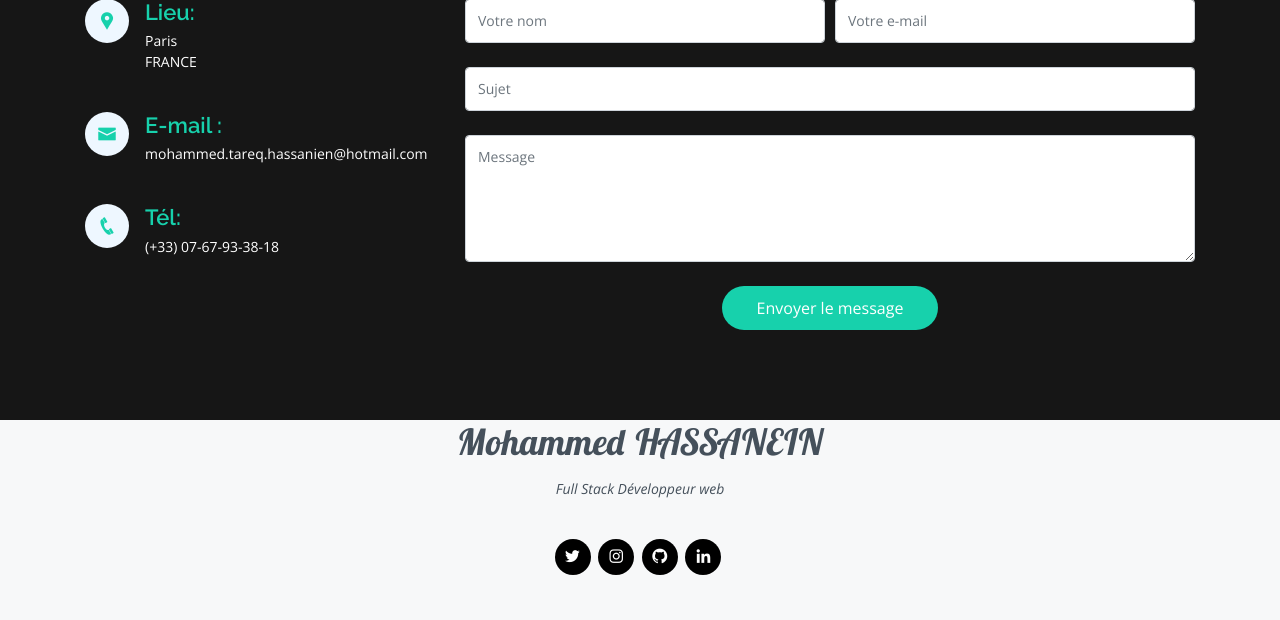
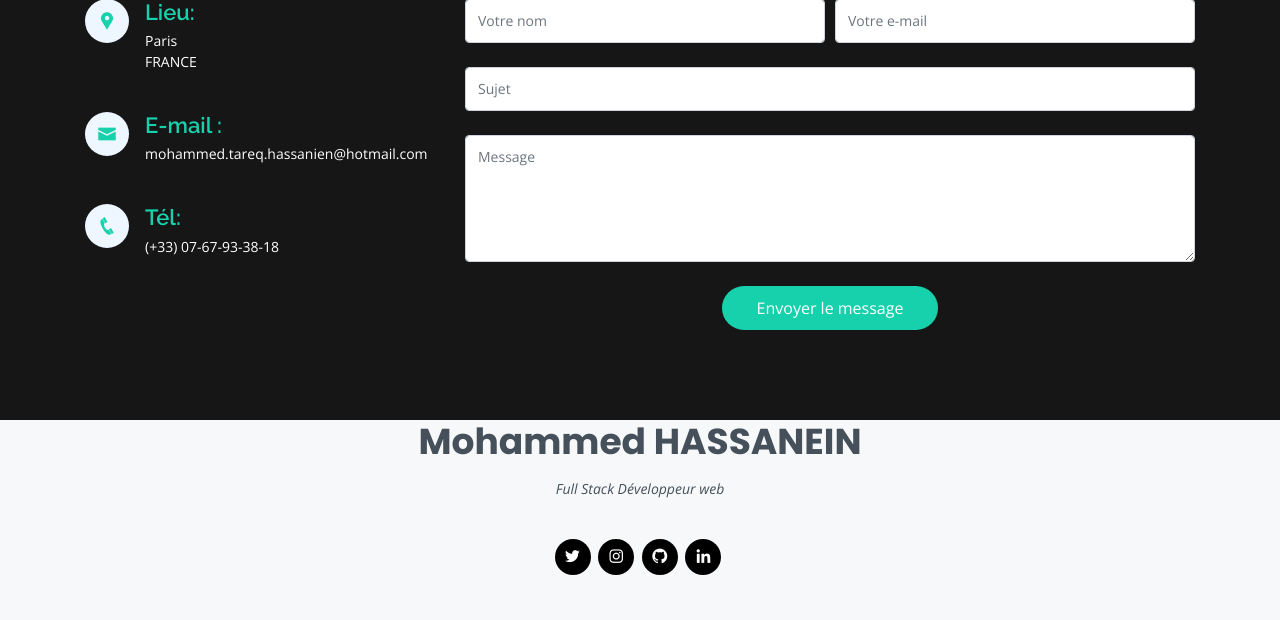
Before and after one commit to M-HASSANEIN/MyPortfolio, a PHP site: page / in a window 1280 px wide. Shown: the part 4884-5504 px from the top of the page. Run offline with PHP 8.4, Linux system fonts and the light colour scheme; data that the repository does not hold is empty; some libraries are stand-ins or nearby versions.

Commit message:
font edit

```diff
--- a/assets/css/style.css
+++ b/assets/css/style.css
@@ -282,7 +282,6 @@
         font-weight: 700;
         line-height: 56px;
         color: #45505b;
-        font-family: 'Lobster Two', cursive;
     }
 
     #hero p {
@@ -1097,7 +1096,6 @@
         font-family: "Poppins", sans-serif;
         padding: 0;
         margin: 0 0 15px 0;
-        font-family: 'Lobster Two', cursive;
     }
 
     #footer p {
```
